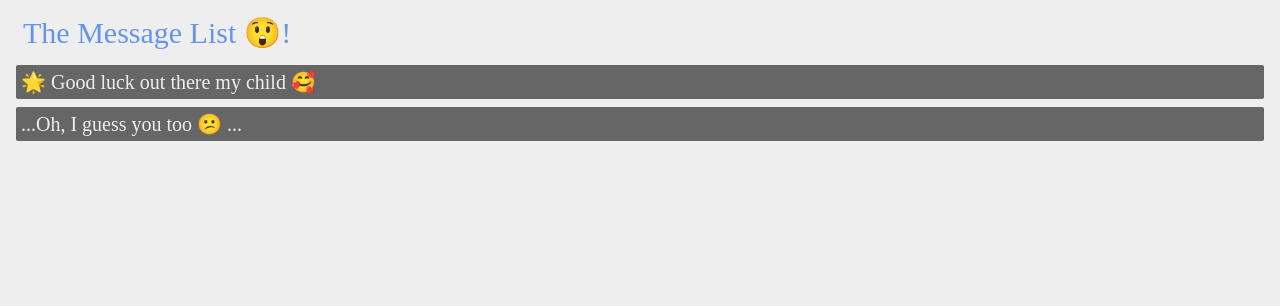
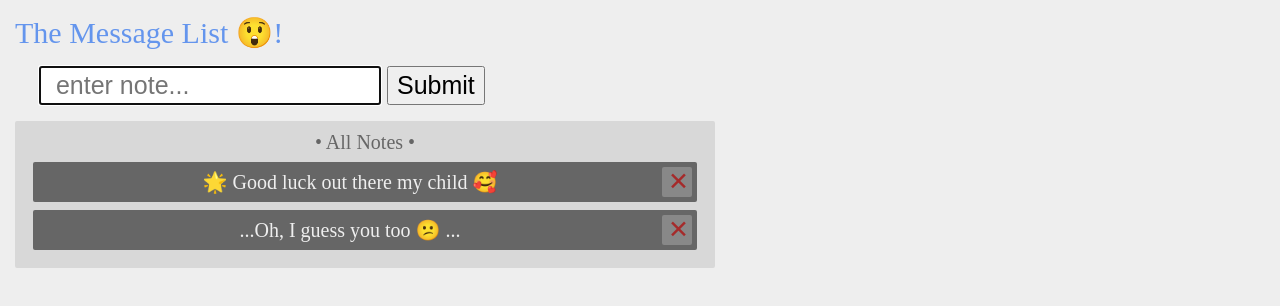
Before and after one commit to robbobfrh84/react-raw, a React (Create React App) app: page / in a window 1280 px wide. Shown: the top 306 px of the page. Built offline with nearby package versions, Linux system fonts and the light colour scheme.

Commit message:
adding 2 methods

```diff
--- a/public/index.html
+++ b/public/index.html
@@ -3,9 +3,10 @@
   <head>
     <meta charset="utf-8" />
     <meta name="viewport" content="width=device-width, initial-scale=1, shrink-to-fit=no"/>
-    <title> 1. Basic Example </title>
+    <title> Basic Example </title>
   </head>
   <body>
+    <noscript> You need to enable JavaScript to run this app. </noscript>
     <div id="root"></div>
   </body>
 </html>
--- a/src/App.js
+++ b/src/App.js
@@ -1,21 +1,54 @@
 import React from "react"
-import Note from "./components/Note.js"
+import Form from "./components/Form"
+import Note from "./components/Note"
 import "./index.css"
 
-function App() {
+class App extends React.Component {
 
-  const style = {
-    color: "cornflowerblue",
-    margin: 15
+  state = {
+    title: "The Message List 😲!",
+    notesTitle: "• All Notes •",
+    notes: [
+      "🌟 Good luck out there my child 🥰",
+      "...Oh, I guess you too 😕 ..."
+    ]
   }
 
-  return (
-    <div>
-      <div style={style}> The Message List 😲! </div>
-      <Note fromParent=" 🌟 Good luck out there my child 🥰 "/>
-      <Note fromParent="...Oh, I guess you too 😕 ..."/>
-    </div>
-  )
+  addNote = (row) => {
+    const arr = [...this.state.notes]
+    arr.push(row)
+    this.setState({ notes: arr })
+  }
+
+  deleteNote = (index) => {
+    const arr = [...this.state.notes]
+    arr.splice(index, 1)
+    this.setState({ notes: arr })
+  }
+
+  render() {
+    return (
+      <div>
+        <div>{this.state.title}</div>
+
+        <Form addNote={this.addNote} />
+
+        <div className="notes">
+          <div className="notesTitle">{this.state.notesTitle}</div>
+
+          {this.state.notes.map( (note, i) =>
+            <Note
+              fromParent={note}
+              key={i}
+              id={i}
+              deleteNote={this.deleteNote}
+            />
+          )}
+
+        </div>
+      </div>
+    )
+  }
 
 }
 
--- /dev/null
+++ b/src/components/Form/index.js
@@ -0,0 +1,37 @@
+import React from "react"
+import "./style.css"
+
+class Form extends React.Component {
+
+  state = {
+    input: "",
+  }
+
+  handleInputChange = event => this.setState({ input: event.target.value })
+
+  handleInputSubmit = event => {
+    event.preventDefault()
+    this.props.addNote(this.state.input)
+    this.setState({ input: "" })
+  }
+
+  render() {
+    return (
+      <div className="form">
+        <form>
+          <input
+            id="input"
+            onChange={this.handleInputChange}
+            placeholder=" enter note..."
+            value={this.state.input}
+            autoFocus
+          />
+          <button onClick={this.handleInputSubmit}> Submit </button>
+        </form>
+      </div>
+    )
+  }
+
+}
+
+export default Form
--- /dev/null
+++ b/src/components/Form/style.css
@@ -0,0 +1,8 @@
+.form * {
+  font-size: 25px;
+  margin: 3px;
+  padding: 3px 8px 3px 8px;
+}
+.form {
+  margin: 10px;
+}
--- a/src/components/Note.js
+++ b/src/components/Note/index.js
@@ -1,4 +1,5 @@
 import React from "react"
+import "./style.css"
 
 function Note(props) {
 
@@ -7,6 +8,7 @@ function Note(props) {
   return (
     <div className="note">
       <span> {props.fromParent} </span>
+      <button className="remove-btn" onClick={()=>props.deleteNote(props.id)}>✕</button>
     </div>
   )
 
--- /dev/null
+++ b/src/components/Note/style.css
@@ -0,0 +1,26 @@
+.note {
+  font-size: 20px;
+  background-color: #666;
+  margin: 8px;
+  border-radius: 2px;
+  padding: 5px;
+  color: #eee;
+  height: 30px;
+  line-height: 30px;
+}
+.remove-btn {
+  color: brown;
+  font-size: 25px;
+  background-color: #888;
+  width: 30px;
+  height: 30px;
+  padding-left: 6px;
+  padding-top: 0px;
+  border-radius: 2px;
+  border: none;
+  float: right;
+}
+.remove-btn:hover {
+  background-color: #aaa;
+  cursor: pointer;
+}
--- a/src/index.css
+++ b/src/index.css
@@ -1,12 +1,17 @@
 body {
   background-color: #eee;
   font-size: 30px;
+  color: cornflowerblue;
+  margin: 15px;
+  max-width: 700px;
 }
-.note {
+.notes {
+  background-color: #d8d8d8;
+  border-radius: 2px;
+  text-align: center;
+  padding: 10px;
+}
+.notesTitle {
+  color: #666;
   font-size: 20px;
-  background-color: #666;
-  margin: 8px;
-  border-radius: 2px;
-  padding: 5px;
-  color: #eee;
 }
```
Also changed, not shown: 1 other file (tests, documents, lock files or other folders).
